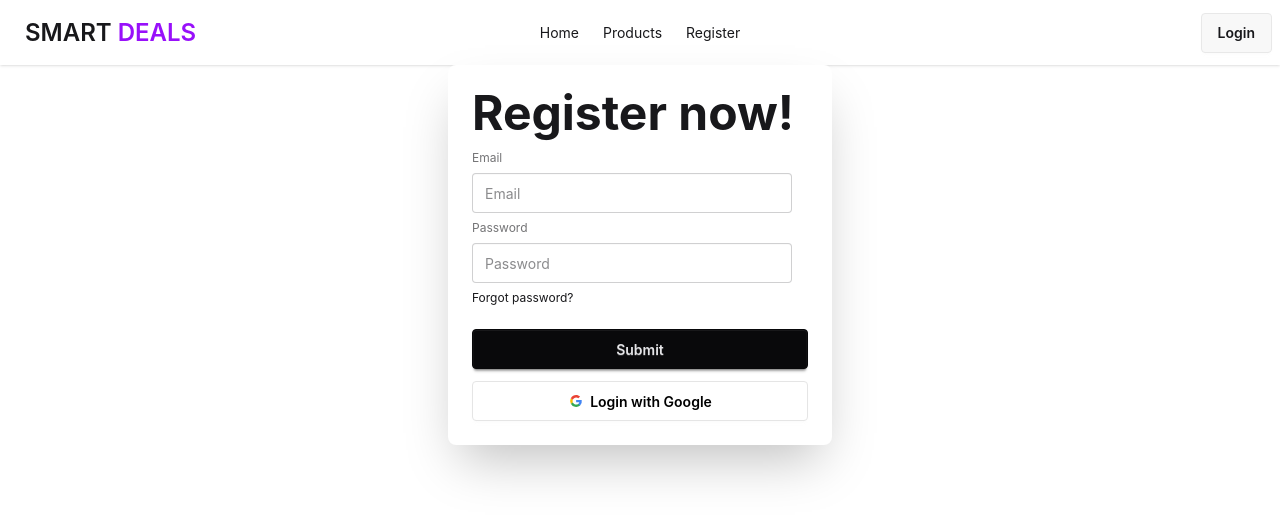
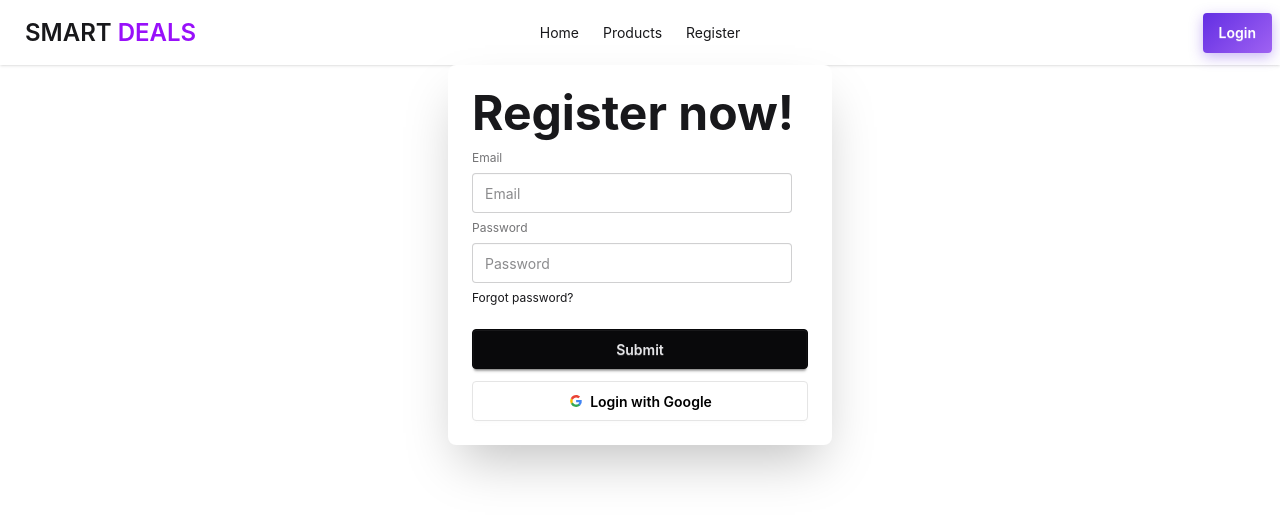
Before and after one commit to 1Inzamam/smart-deals-client, a React (Vite) app: page /register in a window 1280 px wide. Shown: the top 518 px of the page. Built offline with nearby package versions, Linux system fonts and the light colour scheme; no server answers.

Commit message:
sending data to database while signin with google and added gradient primary button color

```diff
--- a/src/Components/NavBar/NavBar.jsx
+++ b/src/Components/NavBar/NavBar.jsx
@@ -80,7 +80,7 @@ const NavBar = () => {
             Sign Out
           </a>
         ) : (
-          <Link className="btn" to={"/login"}>
+          <Link className="btn btn-primary-gradient" to={"/login"}>
             Login
           </Link>
         )}
--- a/src/Pages/Register.jsx
+++ b/src/Pages/Register.jsx
@@ -7,6 +7,25 @@ const Register = () => {
     signInWithGoogle()
       .then((result) => {
         console.log(result);
+        const newUser = {
+          name: result.user.displayName,
+          email: result.user.email,
+          image: result.user.photoURL,
+        };
+        fetch("http://localhost:3000/users", {
+          method: "POST",
+          headers: {
+            "content-type": "application/json",
+          },
+          body: JSON.stringify(newUser),
+        })
+          .then((res) => res.json())
+          .then((data) => {
+            console.log("after signed in with google", data);
+          })
+          .catch((error) => {
+            console.log(error);
+          });
       })
       .catch((error) => {
         console.log(error);
--- a/src/index.css
+++ b/src/index.css
@@ -3,6 +3,19 @@
 @plugin "daisyui/theme" {
   name: "light";
   default: true;
-  --color-primary: purple;
+   --color-primary: #632EE3;
   --color-secondary: teal;
 }
+
+.btn-primary-gradient {
+  background: linear-gradient(135deg, #632EE3 0%, #9F62F2 100%);
+  border: none;
+  color: white;
+  box-shadow: 0 4px 14px rgba(99, 46, 227, 0.35);
+  transition: all 0.3s ease;
+}
+
+.btn-primary-gradient:hover {
+  transform: translateY(-1px);
+  box-shadow: 0 6px 18px rgba(99, 46, 227, 0.45);
+}
```
